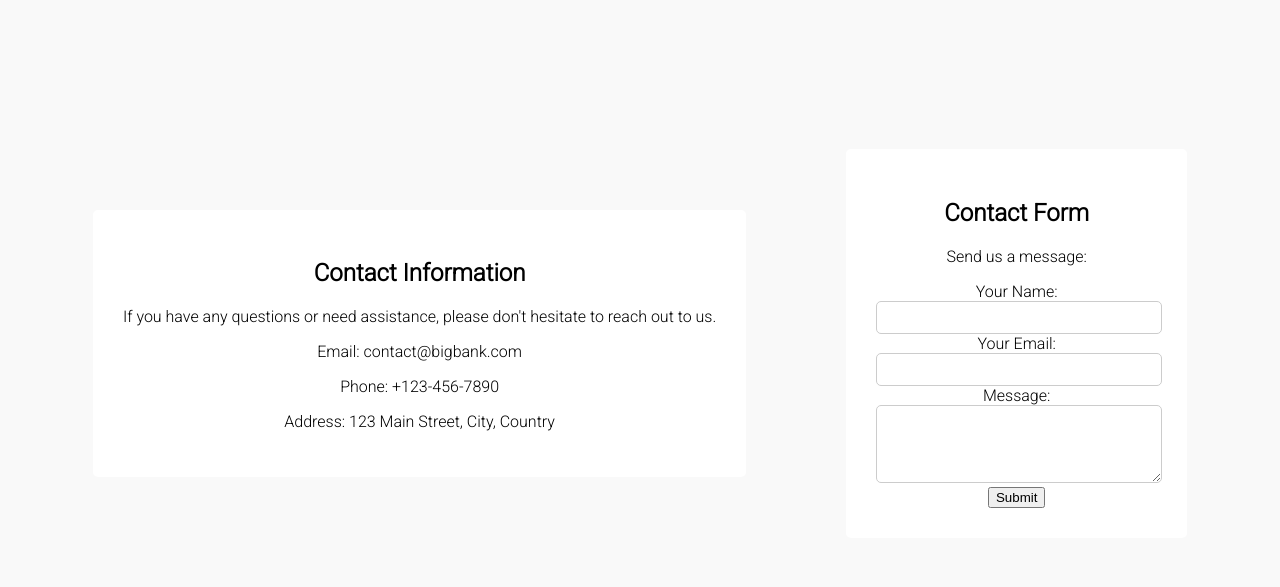
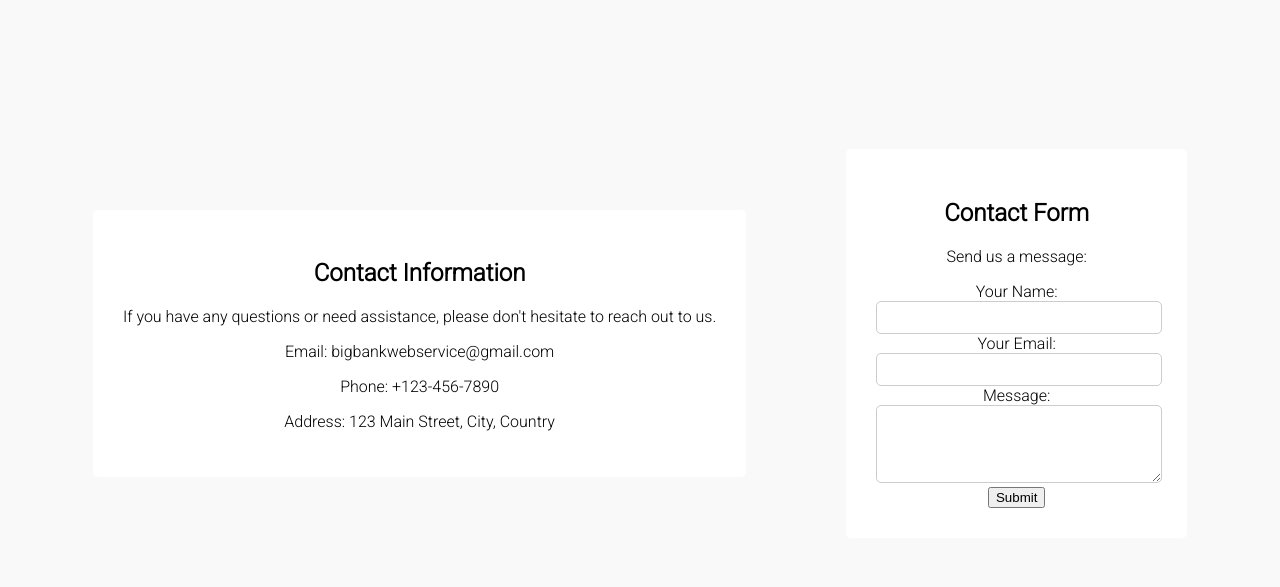
Before and after one commit to emcphee/Fintech-DLP-testbed, a Django app: page /contactus/ in a window 1280 px wide. Shown: the part 114-701 px from the top of the page. Run offline with Django 4.2, Linux system fonts and the light colour scheme; some libraries are stand-ins or nearby versions.

Commit message:
Update contactus.html

```diff
--- a/fintech_testbed_project/fintech_testbed_app/templates/contactus.html
+++ b/fintech_testbed_project/fintech_testbed_app/templates/contactus.html
@@ -17,7 +17,7 @@
         <p>If you have any questions or need assistance, please don't hesitate to reach out to us.</p>
 
         <div class="contact-details">
-            <p>Email: contact@bigbank.com</p>
+            <p>Email: bigbankwebservice@gmail.com</p>
             <p>Phone: +123-456-7890</p>
             <p>Address: 123 Main Street, City, Country</p>
         </div>
@@ -28,6 +28,7 @@
         <p>Send us a message:</p>
 
         <form class="contact-form" action="#" method="post">
+            {% csrf_token %}
             <div class="form-group">
                 <label for="name">Your Name:</label>
                 <input type="text" id="name" name="name" required>
```
